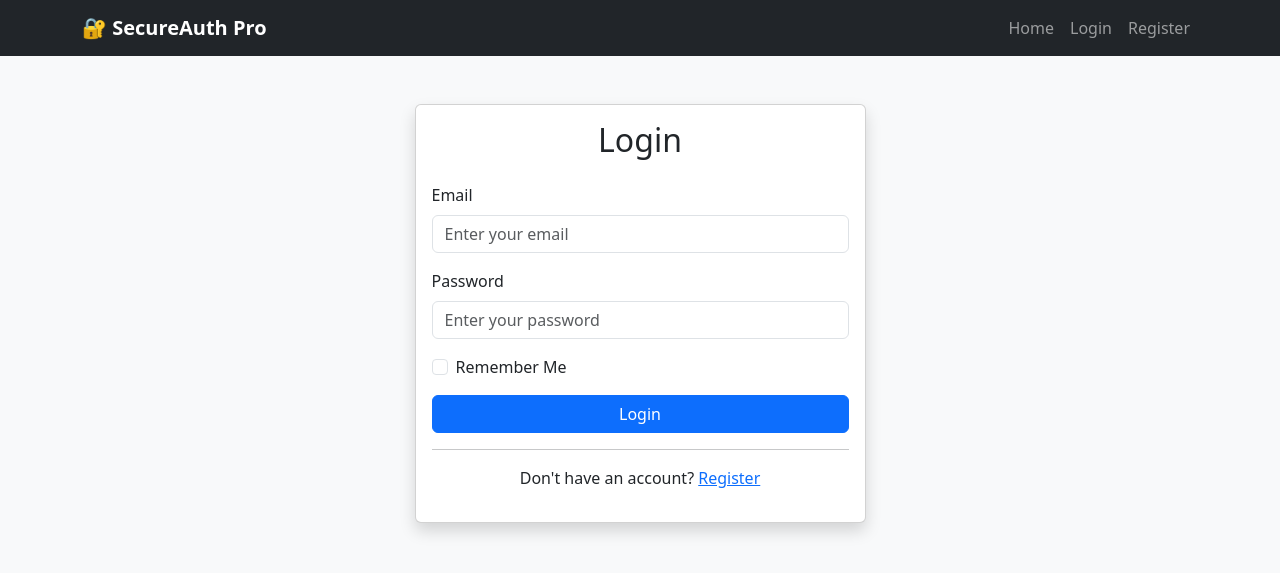
After one commit to AbhayShihora/SecureAuth-Pro, a Flask app: template app/templates/auth/login.html in a window 1280 px wide. The commit adds this page. Shown: the top 573 px of the page. Run offline with Flask 3, Linux system fonts and the light colour scheme; the template is opened without the code that fills it: values that come from a table or form of the project are taken from there, others are empty.

Commit message:
feat: implement secure user Login system

```diff
--- a/app/extensions.py
+++ b/app/extensions.py
@@ -7,7 +7,10 @@ from flask_migrate import Migrate
 db = SQLAlchemy()
 
 login_manager = LoginManager()
+
+# Flask-Login Configuration
 login_manager.login_view = "auth.login"
+login_manager.login_message = "Please log in to access this page."
 login_manager.login_message_category = "warning"
 
 bcrypt = Bcrypt()
@@ -21,5 +24,4 @@ def load_user(user_id):
     Load a user by ID for Flask-Login.
     """
     from app.models.user import User
-
     return User.query.get(int(user_id))
--- a/app/forms/auth_forms.py
+++ b/app/forms/auth_forms.py
@@ -1,63 +1,30 @@
 from flask_wtf import FlaskForm
-from wtforms import (
-    StringField,
-    PasswordField,
-    BooleanField,
-    SubmitField,
-)
-from wtforms.validators import (
-    DataRequired,
-    Length,
-    Email,
-    EqualTo,
-)
+from wtforms import (StringField, PasswordField, BooleanField,SubmitField,)
+from wtforms.validators import (DataRequired,Length,Email,EqualTo,)
 
 
+# Registration form class
 class RegistrationForm(FlaskForm):
-    full_name = StringField(
-        "Full Name",
-        validators=[
-            DataRequired(),
-            Length(min=3, max=100)
-        ]
-    )
+    full_name = StringField("Full Name",validators=[DataRequired(), Length(min=3, max=100)  ] )
 
-    username = StringField(
-        "Username",
-        validators=[
-            DataRequired(),
-            Length(min=4, max=30)
-        ]
-    )
+    username = StringField( "Username",validators=[ DataRequired(),Length(min=4, max=30) ])
 
-    email = StringField(
-        "Email",
-        validators=[
-            DataRequired(),
-            Email(),
-            Length(max=120)
-        ]
-    )
+    email = StringField("Email", validators=[ DataRequired(),Email(),  Length(max=120)    ] )
 
-    password = PasswordField(
-        "Password",
-        validators=[
-            DataRequired(),
-            Length(min=8)
-        ]
-    )
+    password = PasswordField("Password",validators=[DataRequired(),Length(min=8)] )
 
-    confirm_password = PasswordField(
-        "Confirm Password",
-        validators=[
-            DataRequired(),
-            EqualTo("password", message="Passwords must match.")
-        ]
-    )
+    confirm_password = PasswordField( "Confirm Password", validators=[DataRequired(), EqualTo("password", message="Passwords must match.") ])
 
-    accept_terms = BooleanField(
-        "I accept the Terms & Conditions",
-        validators=[DataRequired()]
-    )
+    accept_terms = BooleanField( "I accept the Terms & Conditions", validators=[DataRequired()])
 
     submit = SubmitField("Create Account")
+
+#Login form class
+class LoginForm(FlaskForm):
+    email = StringField("Email",validators=[ DataRequired(),Email()])
+
+    password = PasswordField(validators=[DataRequired()])
+
+    remember = BooleanField("Remember Me")
+
+    submit = SubmitField("Login")
--- /dev/null
+++ b/app/templates/auth/login.html
@@ -0,0 +1,65 @@
+{% extends "base.html" %}
+
+{% block title %}Login{% endblock %}
+
+{% block content %}
+
+<div class="row justify-content-center">
+    <div class="col-md-5">
+
+        <div class="card shadow">
+            <div class="card-body">
+
+                <h2 class="text-center mb-4">Login</h2>
+
+                <form method="POST">
+
+                    {{ form.hidden_tag() }}
+
+                    <!-- Email -->
+                    <div class="mb-3">
+                        {{ form.email.label(class="form-label") }}
+                        {{ form.email(class="form-control", placeholder="Enter your email") }}
+
+                        {% for error in form.email.errors %}
+                            <div class="text-danger small">{{ error }}</div>
+                        {% endfor %}
+                    </div>
+
+                    <!-- Password -->
+                    <div class="mb-3">
+                        {{ form.password.label(class="form-label") }}
+                        {{ form.password(class="form-control", placeholder="Enter your password") }}
+
+                        {% for error in form.password.errors %}
+                            <div class="text-danger small">{{ error }}</div>
+                        {% endfor %}
+                    </div>
+
+                    <!-- Remember Me -->
+                    <div class="form-check mb-3">
+                        {{ form.remember(class="form-check-input") }}
+                        {{ form.remember.label(class="form-check-label") }}
+                    </div>
+
+                    <!-- Button -->
+                    {{ form.submit(class="btn btn-primary w-100") }}
+
+                </form>
+
+                <hr>
+
+                <p class="text-center">
+                    Don't have an account?
+                    <a href="{{ url_for('auth.register') }}">
+                        Register
+                    </a>
+                </p>
+
+            </div>
+        </div>
+
+    </div>
+</div>
+
+{% endblock %}
--- a/app/templates/components/navbar.html
+++ b/app/templates/components/navbar.html
@@ -8,7 +8,7 @@
       </li>
 
       <li class="nav-item">
-        <a class="nav-link" href="#">Login</a>
+        <a class="nav-link" href="{{ url_for('auth.login') }}">Login</a>
       </li>
 
       <li class="nav-item">
```
Also changed, not shown: app/routes/auth.py (+19 -4 lines), app/routes/main.py (+8 -1 lines), app/services/auth_service.py (+30 -4 lines).
